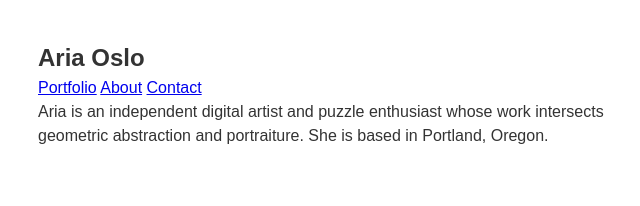
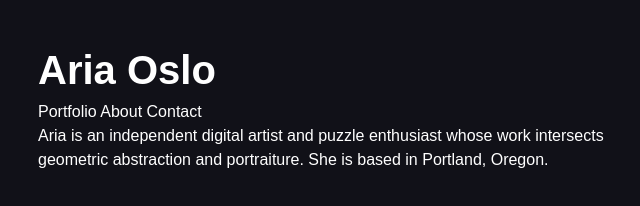
Before and after one commit to andyouare-ia/aria-oslo, a plain HTML site: page web/index.html in a window 1280 px wide. Shown: the whole page, without its empty margins (292-932 px from the left). Drawn offline with Linux system fonts and the light colour scheme.

Commit message:
Organize mkdirs

```diff
--- a/web/index.html
+++ b/web/index.html
@@ -4,8 +4,8 @@
   <meta charset="UTF-8">
   <meta http-equiv="X-UA-Compatible" content="IE=edge">
   <meta name="viewport" content="width=device-width, initial-scale=1.0">
-  <link rel="stylesheet" href="base.css">
-  <link rel="stylesheet" href="style.css">
+  <link rel="stylesheet" href="styles/base.css">
+  <link rel="stylesheet" href="styles/style.css">
   <title>Aria Oslo - Portfolio</title>
 </head>
 <body>
--- a/web/style.css
+++ b/web/styles/style.css
@@ -3,13 +3,22 @@ body {
 	font-size: 16px;
 	line-height: 1.5;
 
-	background-color: #ffffff;
-	color: #333333;
+	background-color: #111118;
+	color: #fff;
 	margin: 40px auto 40px auto;
 	width: 620px;
 }
 
 h1 {
-	font-size: 24px;
+	font-size: 40px;
 	font-weight: 700;
 }
+
+a {
+  color: #fff;
+  text-decoration: none;
+}
+
+a:hover {
+  color: #F4BCBB;
+}
```
Also changed, not shown: web/about.html (+2 -2 lines), web/contact.html (+2 -2 lines), web/styles/base.css (renamed from web/base.css).
